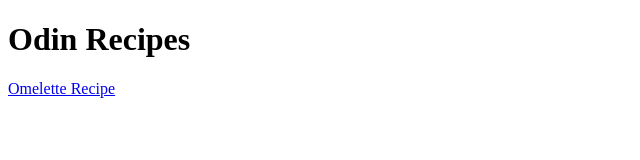
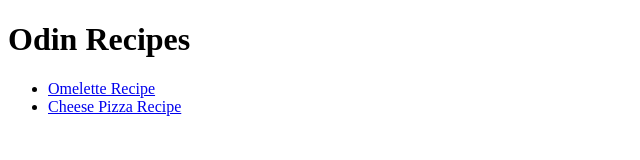
Before and after one commit to DilverSingh23/odin-recipes, a plain HTML site: page index.html in a window 1280 px wide. Shown: the whole page, without its empty margins (0-640 px from the left). Drawn offline with Linux system fonts and the light colour scheme.

Commit message:
Change recipe listing to ordered
Ordered listed recipes on homepage for cleaner UX

```diff
--- a/index.html
+++ b/index.html
@@ -6,6 +6,9 @@
     </head>
     <body>
         <h1>Odin Recipes</h1>
-        <a href = "./recipes/omelette.html">Omelette Recipe</a>
+        <ul>
+            <li><a href = "./recipes/omelette.html">Omelette Recipe</a></li>
+            <li><a href= "./recipes/pizza.html">Cheese Pizza Recipe</a></li>
+        </ul>
     </body>
 </html>
```
